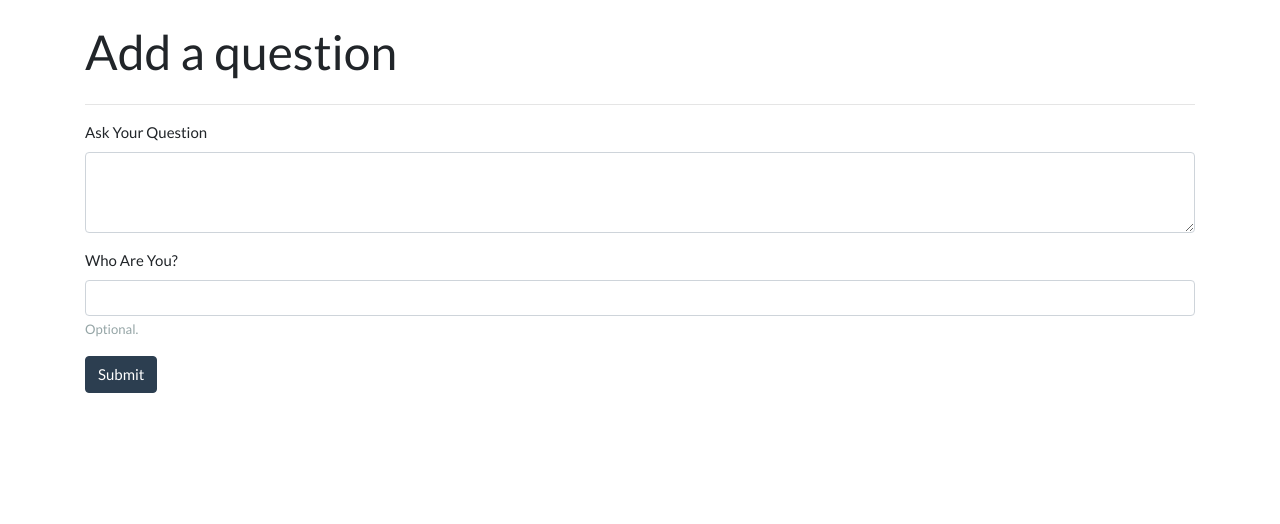
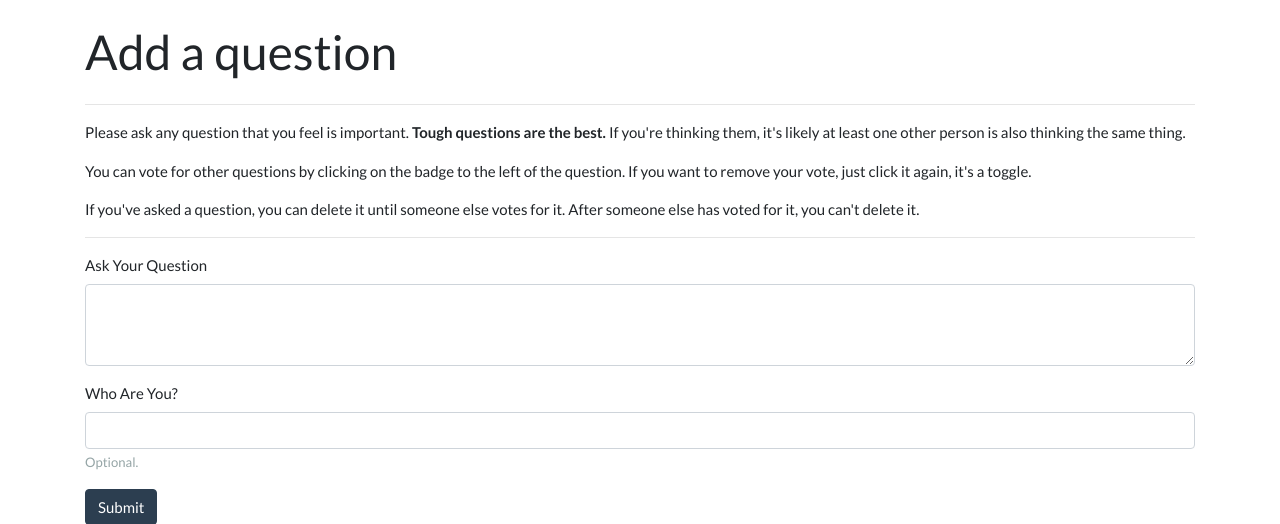
Before and after one commit to Raybeam/voting, a Flask app: template templates/index.html in a window 1280 px wide. Shown: the part 82-606 px from the top of the page. Run offline with Flask 2, Linux system fonts and the light colour scheme; the template is opened without the code that fills it, so the values that code supplies are empty; parts of the project's set-up code (start-up, migrations or seed data) failed here and were passed over; some libraries are stand-ins or nearby versions.

Commit message:
Instructions and formatting

```diff
--- a/templates/index.html
+++ b/templates/index.html
@@ -23,6 +23,17 @@
                     <h1>Add {% if questions %} or vote for {% endif %}a question</h1>
                 </div>
             </div>
+            <hr />
+            <p>
+                Please ask any question that you feel is important.  <b>Tough questions are the best.</b>  If you're thinking them,
+                it's likely at least one other person is also thinking the same thing.
+            </p><p>
+                You can vote for other questions by clicking on the
+                badge to the left of the question.  If you want to remove your vote, just click it again, it's a toggle.
+            </p><p>
+                If you've asked a question, you can delete it until someone else votes for it.  After someone else has voted
+                for it, you can't delete it.
+            </p>
             {% if questions %}
             <hr />
             <div class="list-group">
@@ -37,7 +48,9 @@
                             </div>
                         </div>
                         <div class="d-flex w-100 justify-content-between">
+                            <div>
                             {{ question.asker }}
+                            </div>
                             <div>
                             {% if question.can_delete(session['user_id']) %}
                             <a href="/delete/{{ question.id }}">
```
